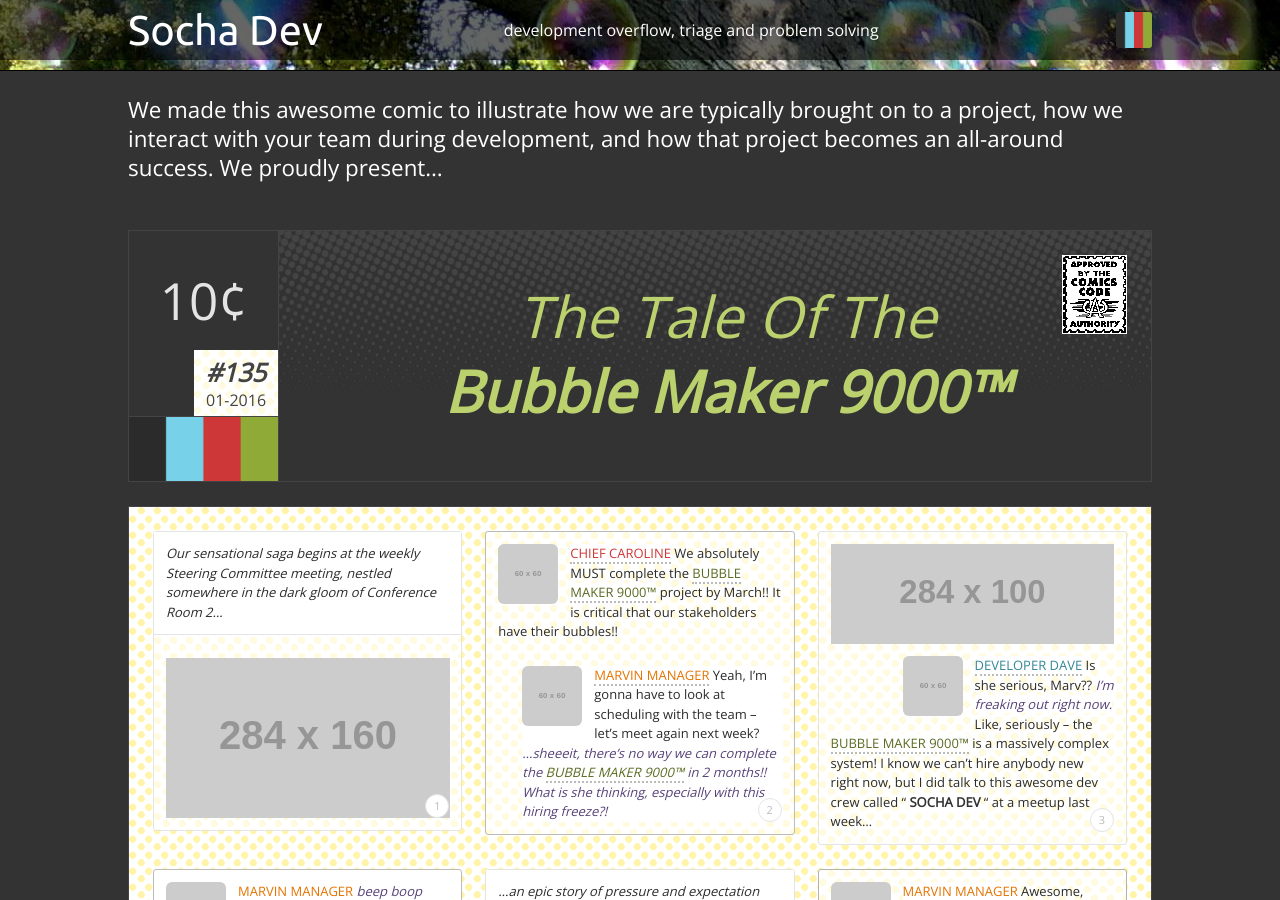
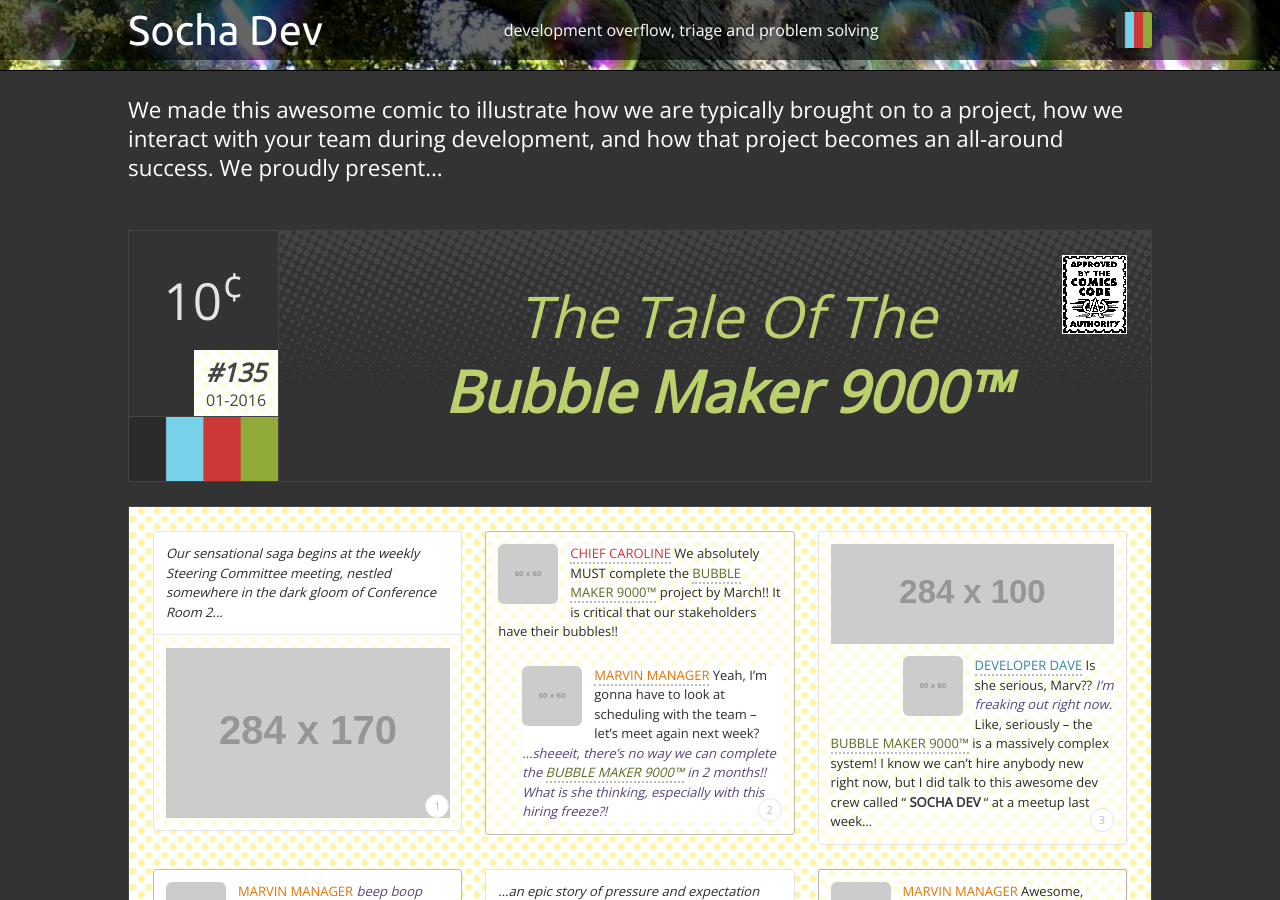
Before and after one commit to SochaDev/sochadev.github.io, a Jekyll site: the page built from process.md, in a window 1280 px wide and 900 px high, scrolled down 587 px. Built offline with Jekyll 4.4.1, drawn with Linux system fonts in a browser that asks for light colours; nearby versions of some CDN libraries.

Commit message:
Update process.md

```diff
--- a/process.md
+++ b/process.md
@@ -19,7 +19,7 @@
 becomes an all-around success. We proudly present...
 _<span class="issue">
   <span class="numbers">
-    <span class="price">10&cent;</span>
+    <span class="price">10<sup>&cent;</sup></span>
     <span class="date"><span class="number">#135</span>{{ 'now' | date: "%m-%Y" }}</span>
   </span>
   <span class="publisher"></span>
@@ -28,7 +28,7 @@
 
 1. _Our sensational saga begins at the weekly Steering Committee meeting, nestled
   somewhere in the dark gloom of Conference Room 2..._{: .narrator }
-  ![Illustration](http://placehold.it/284x160/e4e4e4/bbbbbb){: .illustration .bottom }
+  ![Illustration](http://placehold.it/284x170/e4e4e4/bbbbbb){: .illustration .bottom }
 1. {{ actor1 }} We absolutely MUST complete the {{ project }} project by {{ projectDue }}!!
   It is critical that our stakeholders have their bubbles!!
   * {{ actor2 }} Yeah, I'm gonna have to look at scheduling with the team -- let's
```
